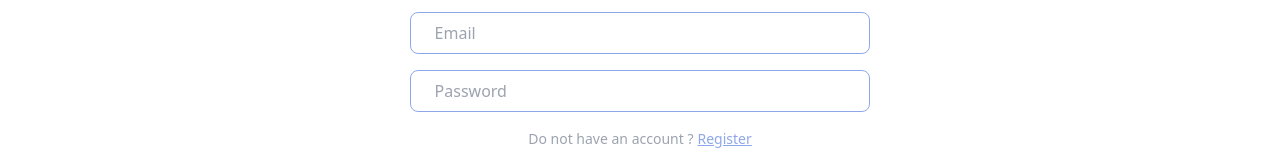
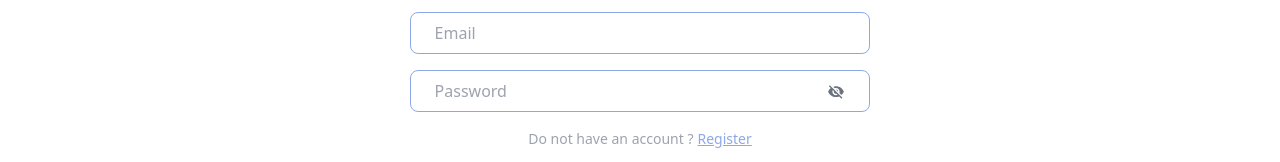
Before and after one commit to Sakibft/Sale-Home-.-com-, a React (Vite) app: page /login in a window 1280 px wide. Shown: the part 196-358 px from the top of the page. Built offline with nearby package versions, Linux system fonts and the light colour scheme.

Commit message:
Implement show and hide opasswoeds on the registration and login pages

```diff
--- a/package.json
+++ b/package.json
@@ -15,6 +15,7 @@
     "match-sorter": "^6.3.4",
     "react": "^18.2.0",
     "react-dom": "^18.2.0",
+    "react-icons": "^5.0.1",
     "react-router-dom": "^6.22.3",
     "sort-by": "^1.2.0"
   },
--- a/src/Pages/Login.jsx
+++ b/src/Pages/Login.jsx
@@ -1,6 +1,10 @@
+import { useState } from "react";
 import { Link } from "react-router-dom";
+import { IoMdEye } from "react-icons/io";
+import { IoMdEyeOff } from "react-icons/io";
 
 const Login = () => {
+  const [showPassword,setShowPassword]=useState(false)
   return (
     <div>
       <div className="container mx-auto flex  items-center justify-center">
@@ -17,12 +21,23 @@ const Login = () => {
                 placeholder="Email"
                 name="email"
               />
-              <input
-                className="w-[80%] rounded-lg border border-[#8EA7E9] px-6 py-2 focus:outline-none focus:ring-2 focus:ring-[#8EA7E9]/50 md:w-[60%]"
-                type="password"
+            <div  className="w-[80%] rounded-lg border border-[#8EA7E9] px-6 py-2 focus:outline-none focus:ring-2 focus:ring-[#8EA7E9]/50 md:w-[60%] flex justify-between">
+            <input
+                type={showPassword? "text" : "password"}
                 placeholder="Password"
                 name="password"
               />
+             <div>
+               <span onClick={()=> setShowPassword(!showPassword)} className="z-10   ">{
+                showPassword?
+                <IoMdEye className="
+                text-gray-500 text-lg mt-1"  />
+                :<IoMdEyeOff className="
+                text-gray-500 text-lg mt-1" />
+               }</span>
+             </div>
+            </div>
+
               <p className="text-[14px] text-gray-400">
                 Do not have an account ?
                 <Link to="/register" className="text-[#8EA7E9] underline ml-1  ">
--- a/src/Pages/Register.jsx
+++ b/src/Pages/Register.jsx
@@ -1,8 +1,11 @@
+import { useState } from "react";
+import { IoMdEye, IoMdEyeOff } from "react-icons/io";
 import { Link } from "react-router-dom";
 
 
 
 const Register = () => {
+  const [showPassword,setShowPassword]=useState(false)
   return (
    <div className="container mx-auto">
      <div className="flex h-[700px] items-center justify-center ">
@@ -24,7 +27,22 @@ const Register = () => {
             <form className="flex  w-full flex-col items-center justify-center gap-4">
                 <input className="w-[80%] rounded-lg border border-[#8EA7E9] px-6 py-2 focus:outline-none focus:ring-2 focus:ring-[#8EA7E9]/50 md:w-[60%]" type="text" placeholder="Name" name="name"/>
                 <input className="w-[80%] rounded-lg border border-[#8EA7E9] px-6 py-2 focus:outline-none focus:ring-2 focus:ring-[#8EA7E9]/50 md:w-[60%]" type="email" placeholder="Email" name="email"/>
-                <input className="w-[80%] rounded-lg border border-[#8EA7E9] px-6 py-2 focus:outline-none focus:ring-2 focus:ring-[#8EA7E9]/50 md:w-[60%]" type="password" placeholder="Password" name="password"/>
+                <div  className="w-full rounded-lg border border-[#8EA7E9] px-6 py-2 focus:outline-none focus:ring-2 focus:ring-[#8EA7E9]/50 md:w-[60%] flex justify-between">
+            <input
+                type={showPassword? "text" : "password"}
+                placeholder="Password"
+                name="password"
+              />
+             <div>
+               <span onClick={()=> setShowPassword(!showPassword)} className="z-10   ">{
+                showPassword?
+                <IoMdEye className="
+                text-gray-500 text-lg mt-1"  />
+                :<IoMdEyeOff className="
+                text-gray-500 text-lg mt-1" />
+               }</span>
+             </div>
+            </div>
                 <input className="w-[80%] rounded-lg border border-[#8EA7E9] px-6 py-2 focus:outline-none focus:ring-2 focus:ring-[#8EA7E9]/50 md:w-[60%]" type="text" placeholder="PhotoURL" name="photo"/>
                 <p className="text-[14px] text-gray-400">Do you have an account ? <Link to='/login' className="text-[#8EA7E9] underline">Login</Link ></p>
 
```
Also changed, not shown: 1 other file (tests, documents, lock files or other folders).
